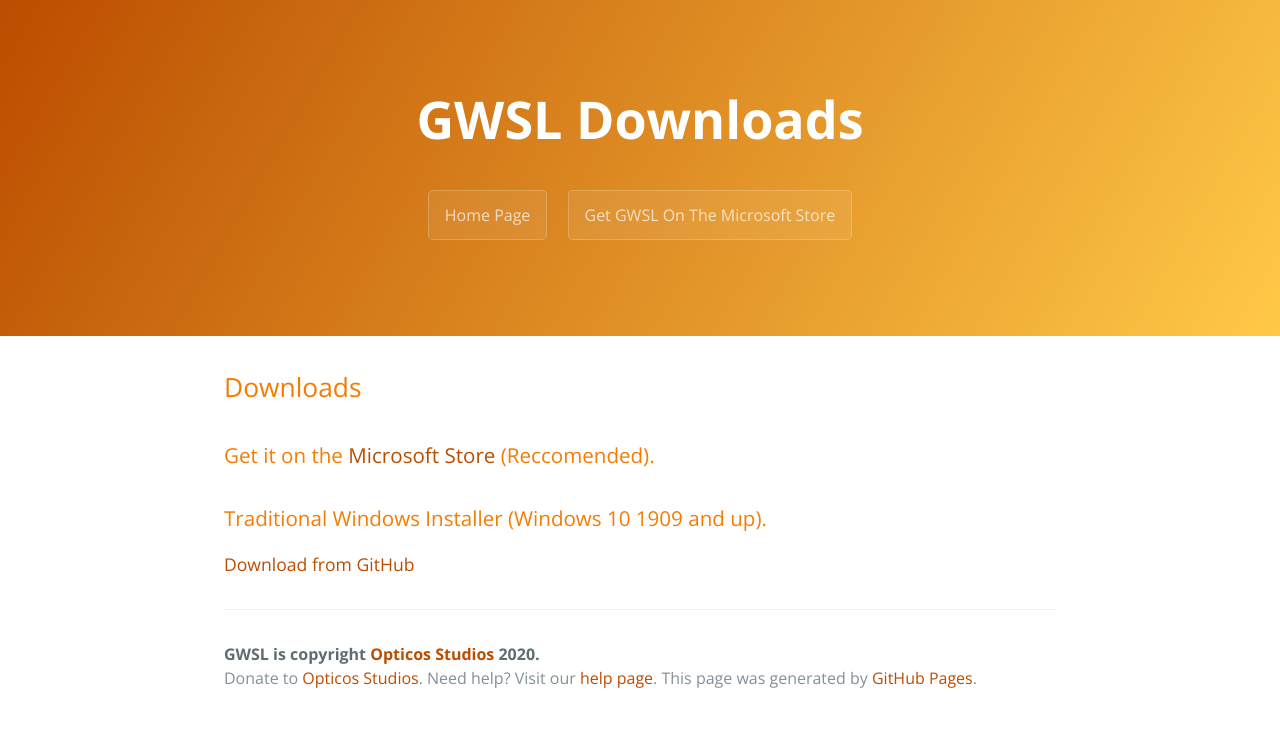
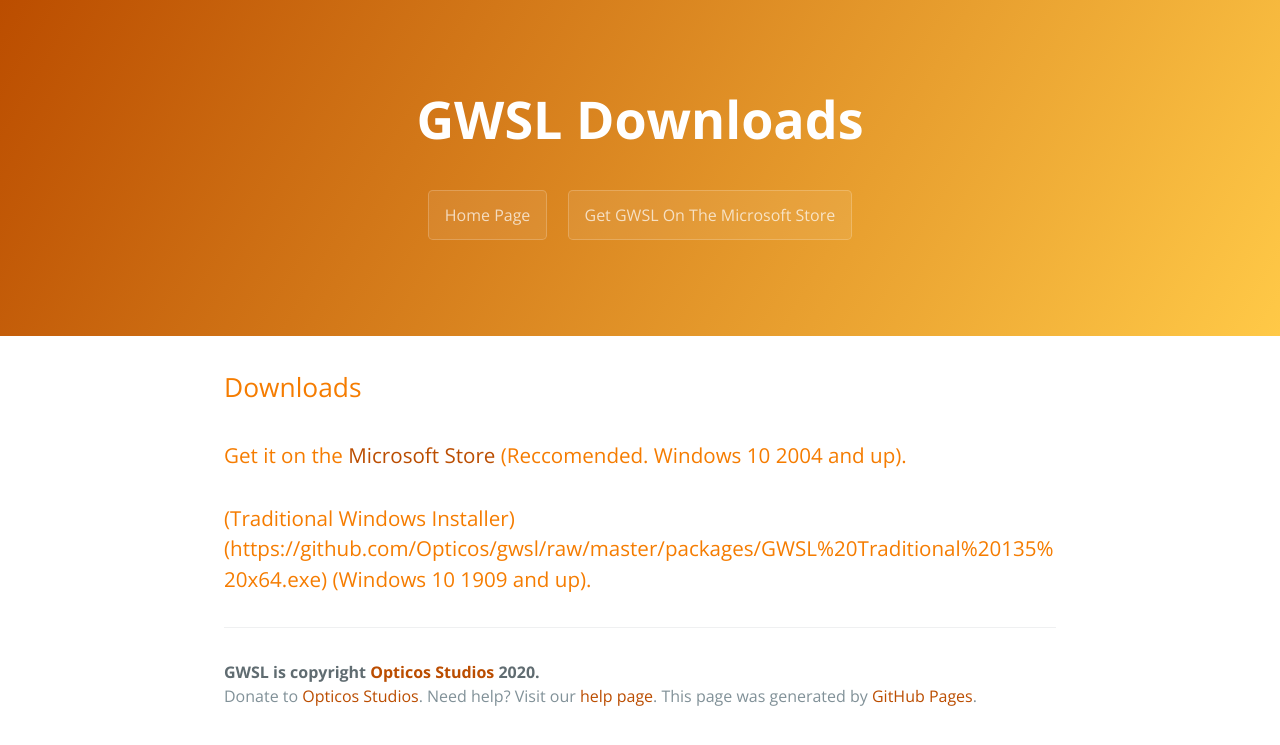
Before and after one commit to Opticos/gwsl, a Jekyll site: the page built from tutorials/download.md, in a window 1280 px wide. Shown: the top 745 px of the page. Built offline with Jekyll 4.4.1, drawn with Linux system fonts in a browser that asks for light colours; the repository's description, which GitHub fills in, is left out.

Commit message:
Update download.md

```diff
--- a/tutorials/download.md
+++ b/tutorials/download.md
@@ -6,9 +6,7 @@ permalink: /tutorials/download.html
 
 ## Downloads
 
-### Get it on the [Microsoft Store](https://www.microsoft.com/store/productId/9NL6KD1H33V3) (Reccomended).
+### Get it on the [Microsoft Store](https://www.microsoft.com/store/productId/9NL6KD1H33V3) (Reccomended. Windows 10 2004 and up).
 
 
-### Traditional Windows Installer (Windows 10 1909 and up).
-
-[Download from GitHub](https://github.com/Opticos/gwsl/raw/master/packages/GWSL%20Traditional%20135%20x64.exe)
+### (Traditional Windows Installer)(https://github.com/Opticos/gwsl/raw/master/packages/GWSL%20Traditional%20135%20x64.exe) (Windows 10 1909 and up).
```
